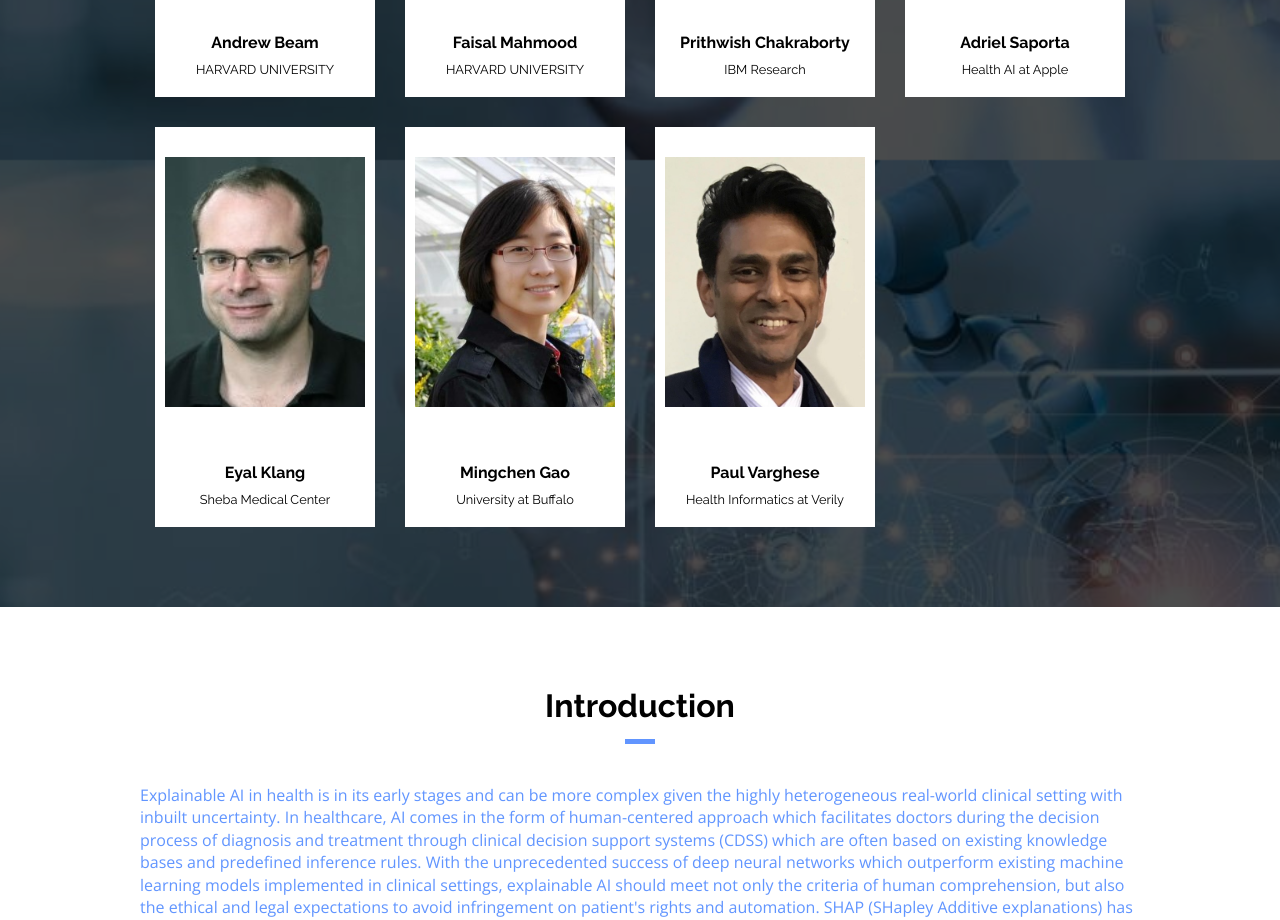
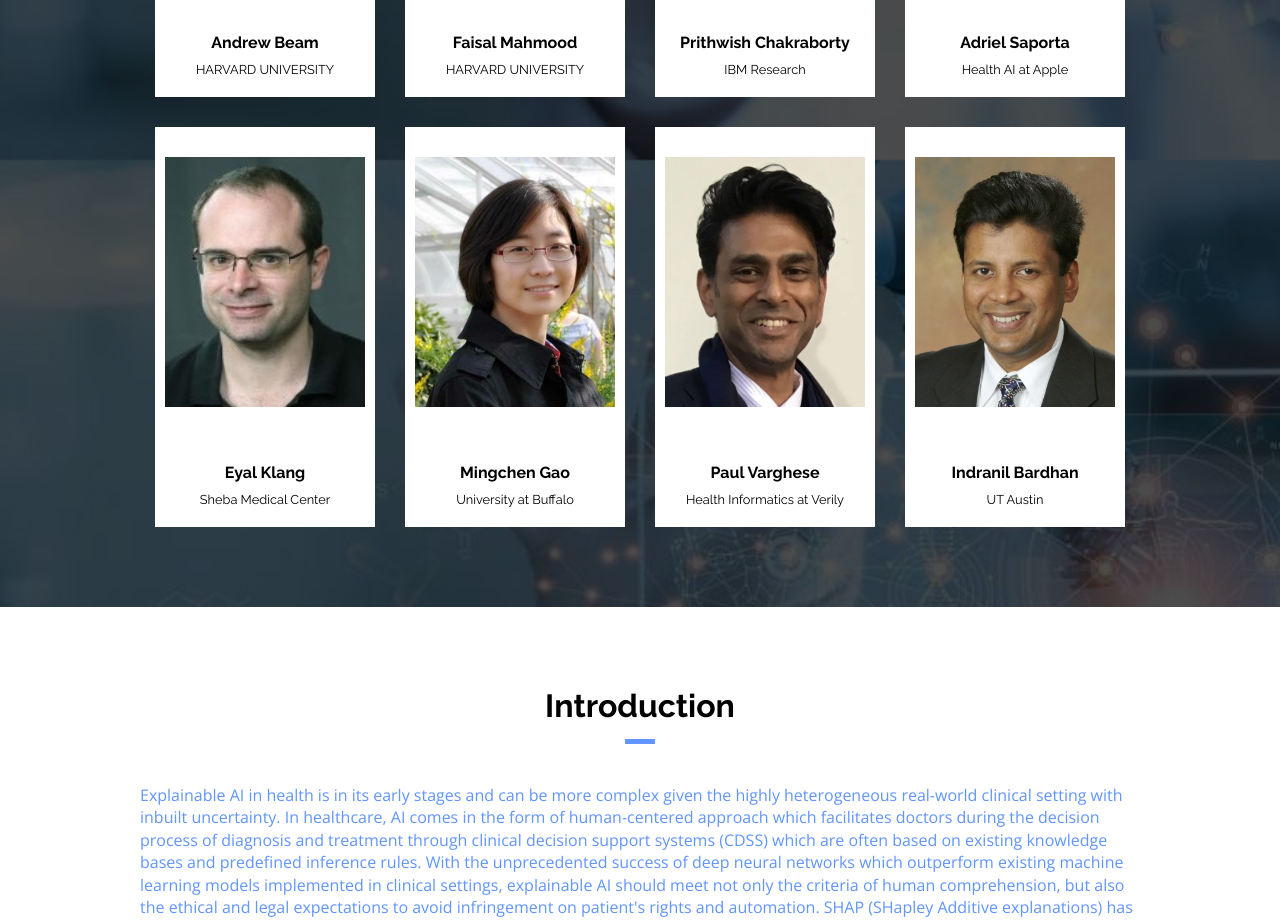
Before and after one commit to zengjilie/conference-web, a React (Create React App) app: page / in a window 1280 px wide. Shown: the part 2240-3160 px from the top of the page. Built offline with nearby package versions, Linux system fonts and the light colour scheme.

Commit message:
added new speaker

```diff
--- a/public/index.html
+++ b/public/index.html
@@ -12,7 +12,9 @@
   <!-- google fonts -->
   <link rel="preconnect" href="https://fonts.googleapis.com">
   <link rel="preconnect" href="https://fonts.gstatic.com" crossorigin>
-  <link href="https://fonts.googleapis.com/css2?family=Open+Sans:wght@300;400;600;700&family=Raleway:wght@400;500;600;700;800;900&display=swap" rel="stylesheet">
+  <link
+    href="https://fonts.googleapis.com/css2?family=Open+Sans:wght@300;400;600;700&family=Raleway:wght@400;500;600;700;800;900&display=swap"
+    rel="stylesheet">
   <!-- google fonts -->
 
   <title>International Workshop on AI in Health: Explainable AI for Better Health</title>
@@ -57,6 +59,7 @@
 
 <body>
   <div id="root"></div>
+  <div></div>
 </body>
 
 </html>
--- a/src/data/speaker.json
+++ b/src/data/speaker.json
@@ -164,6 +164,17 @@
                 "abstract": "",
                 "profile": ""
             }
+        },
+        {
+            "name": "Indranil Bardhan",
+            "institution": "UT Austin",
+            "link": "https://www.mccombs.utexas.edu/faculty-and-research/faculty-directory/indranil-bardhan/",
+            "image": "./data/images/speakers/IndranilBardhan.jpeg",
+            "keynote": {
+                "title": "",
+                "abstract": "",
+                "profile": ""
+            }
         }
     ]
 }
```
Also changed, not shown: public/data/images/speakers/IndranilBardhan.jpeg (added), 1 other file (tests, documents, lock files or other folders).
